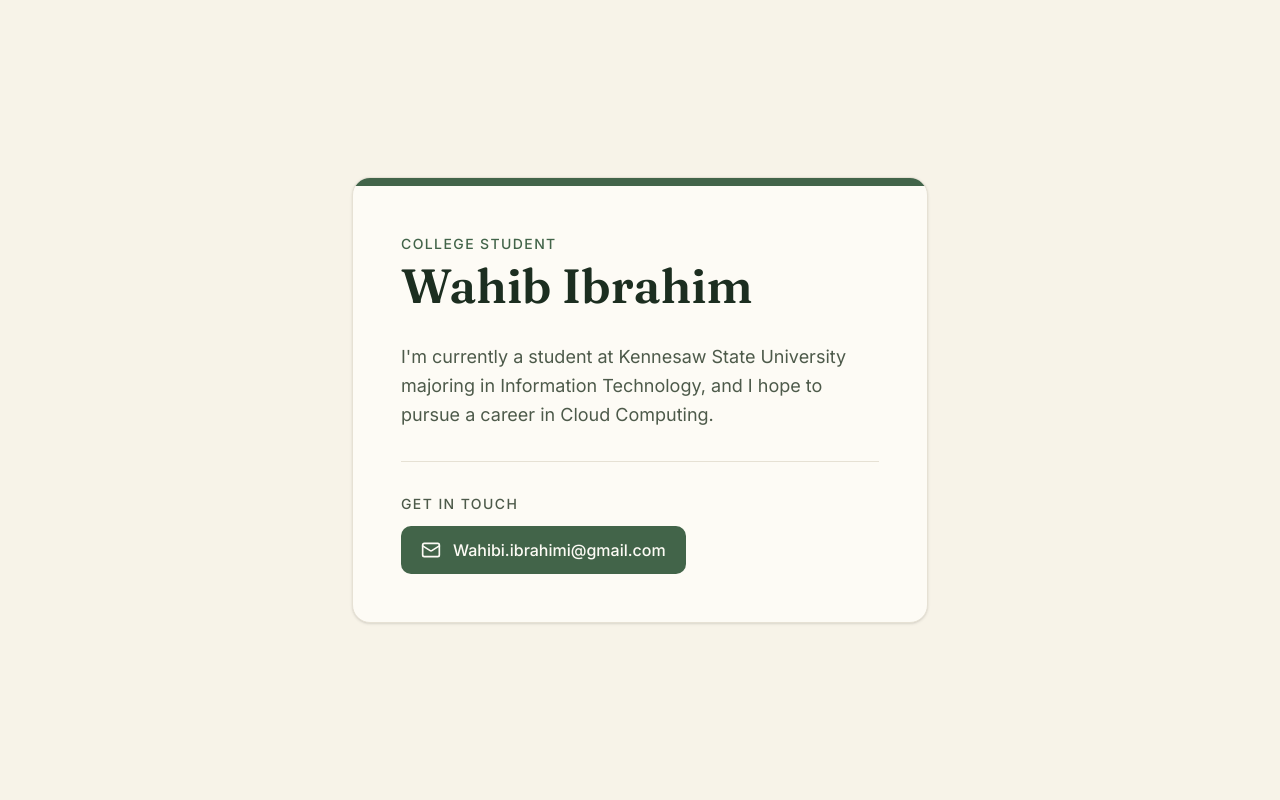
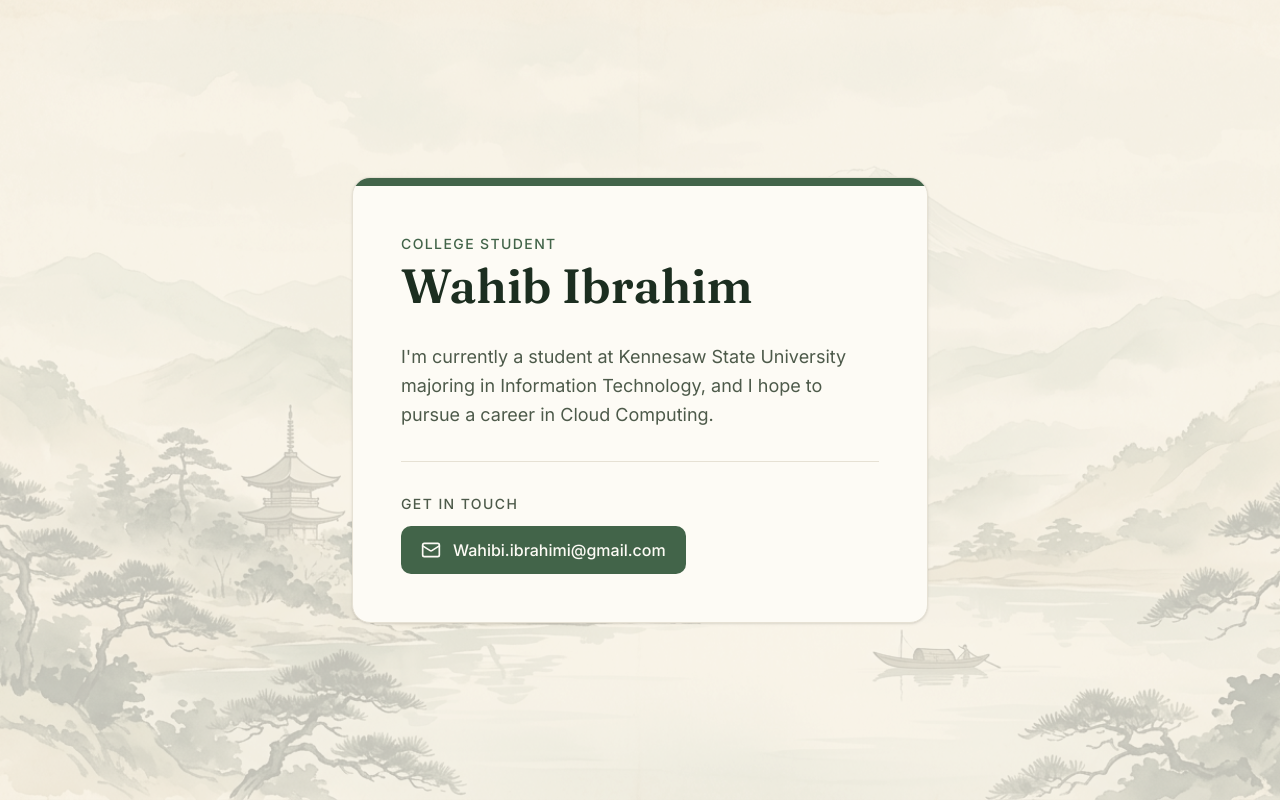
Before and after one commit to Wahib-Ibrahim/wahibs-calling-card, a Next.js app: page / in a window 1280 px wide. Built offline with nearby package versions, Linux system fonts and the light colour scheme.

Commit message:
feat: add background image and overlay to main layout

```diff
--- a/app/page.tsx
+++ b/app/page.tsx
@@ -1,8 +1,19 @@
+import Image from 'next/image'
 import { CallingCard } from '@/components/calling-card'
 
 export default function Page() {
   return (
-    <main className="flex min-h-dvh items-center justify-center bg-background px-4 py-12">
+    <main className="relative isolate flex min-h-dvh items-center justify-center overflow-hidden bg-background px-4 py-12">
+      <Image
+        src="/images/japanese-landscape.png"
+        alt=""
+        aria-hidden="true"
+        fill
+        priority
+        sizes="100vw"
+        className="-z-20 object-cover opacity-40"
+      />
+      <div aria-hidden="true" className="absolute inset-0 -z-10 bg-background/40" />
       <CallingCard />
     </main>
   )
```
Also changed, not shown: public/images/japanese-landscape.png (added).
